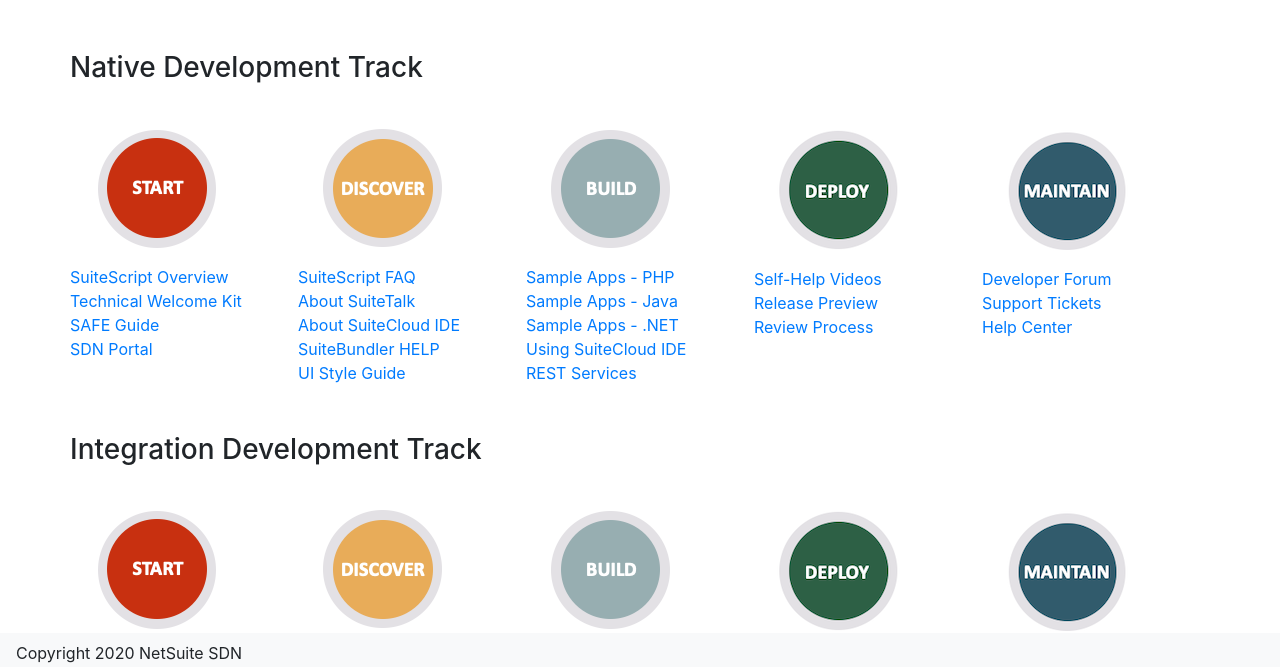
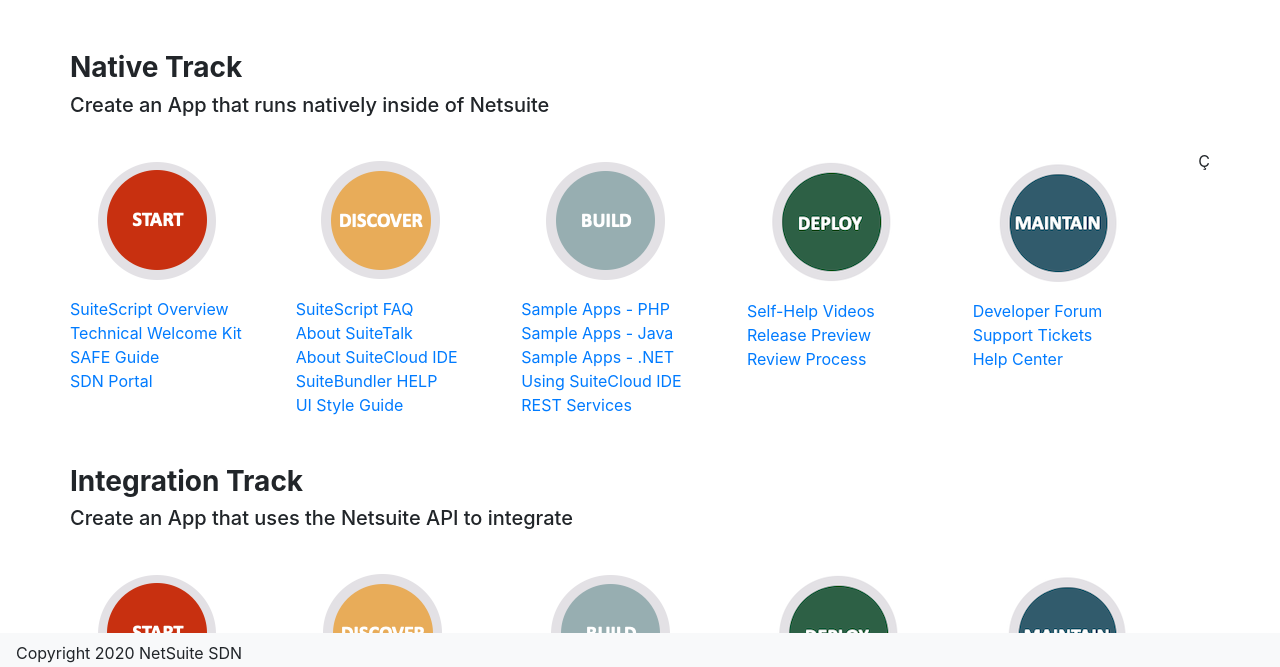
Before and after one commit to knubspud/tox.io, a plain HTML site: page index.html in a window 1280 px wide. Shown: the part 127-794 px from the top of the page. Drawn offline with nearby package versions, Linux system fonts and the light colour scheme.

Commit message:
Add files via upload

```diff
--- a/index.html
+++ b/index.html
@@ -14,7 +14,8 @@
 
 <div class="row mt-4"></div>
 <div class="row mt-4"></div>
-<div class="row"><h3>Native Development Track<h3></div>
+<div class="row"> <h3><strong>Native Track</strong></h3></div>
+<div class="row"> <h5>Create an App that runs natively inside of Netsuite</h5></div>
 
     <div class="row mt-4"></div>
     <div class="row">
@@ -53,12 +54,13 @@
         <div class="row"><a href="https://community.oracle.com/netsuite">Developer Forum</a></div>
         <div class="row"><a href="https://nlcorp.app.netsuite.com/core/media/media.nl?id=189843259&c=NLCORP&h=a2ffeb5eebc52885f124&_xt=.pdf">Support Tickets</a></div>
         <div class="row"><a href="https://nlcorp.app.netsuite.com/app/help/helpcenter.nl?fid=set_N2807372.html">Help Center</a></div>
-        </div>
+        </div> Ç
 </div>
 
 <div class="row mt-4"></div>
 <div class="row mt-4"></div>
-<div class="row"> <h3>Integration Development Track<h3></div>
+<div class="row"> <h3><strong>Integration Track</strong></h3></div>
+<div class="row"> <h5>Create an App that uses the Netsuite API to integrate</h5></div>
     <div class="row mt-4"></div>
     <div class="row">
 
```
